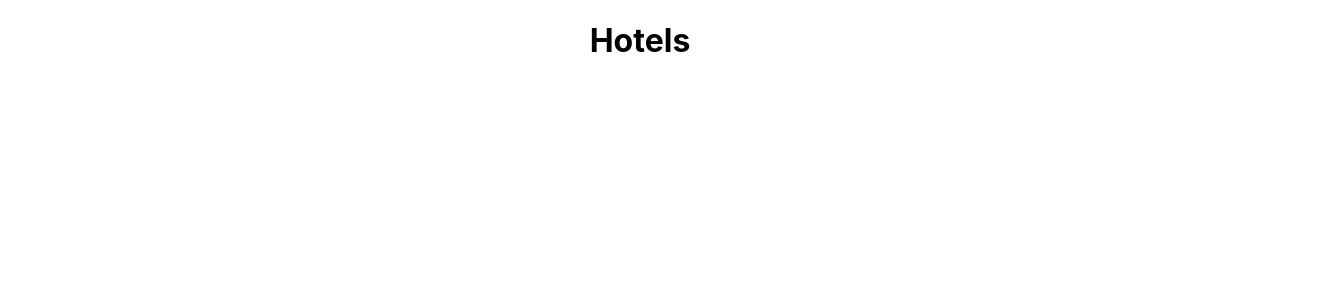
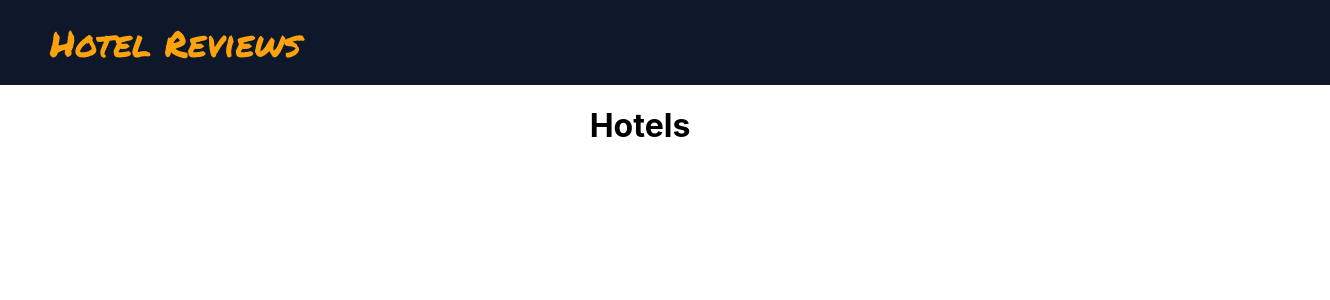
Before and after one commit to SantiAlmancy/Analizador-de-Sentimientos, a React (Create React App) app in the folder Web Page/frontend/hotel-reviews/: page / in a window 1280 px wide. Shown: the top 300 px of the page, 1330 px wide, since content can reach past the window. Built offline with nearby package versions, Linux system fonts and the light colour scheme.

Commit message:
hotelsPage - Creating the header component

```diff
--- a/Web Page/frontend/hotel-reviews/public/index.html
+++ b/Web Page/frontend/hotel-reviews/public/index.html
@@ -15,6 +15,9 @@
       user's mobile device or desktop. See https://developers.google.com/web/fundamentals/web-app-manifest/
     -->
     <link rel="manifest" href="%PUBLIC_URL%/manifest.json" />
+    <link rel="preconnect" href="https://fonts.googleapis.com">
+    <link rel="preconnect" href="https://fonts.gstatic.com" crossorigin>
+    <link href="https://fonts.googleapis.com/css2?family=Permanent+Marker&display=swap" rel="stylesheet">
     <!--
       Notice the use of %PUBLIC_URL% in the tags above.
       It will be replaced with the URL of the `public` folder during the build.
--- /dev/null
+++ b/Web Page/frontend/hotel-reviews/src/components/Header.css
@@ -0,0 +1,16 @@
+.rectangle {
+    width: 100%;
+    height: 85px;
+    background-color: #0e182a;
+    display: flex;
+    align-items: center;
+    padding-left: 50px;
+}
+
+.yellow-text {
+    color: #fba20e;
+    font-size: 36px;
+    font-family: "Permanent Marker", cursive;
+    font-weight: 400;
+    font-style: normal;
+}
--- /dev/null
+++ b/Web Page/frontend/hotel-reviews/src/components/Header.js
@@ -0,0 +1,12 @@
+import React from 'react';
+import './Header.css';
+
+const Header = () => {
+    return (
+        <div className="rectangle">
+            <span className="yellow-text">Hotel Reviews</span>
+        </div>
+    );
+}
+
+export default Header;
--- a/Web Page/frontend/hotel-reviews/src/pages/Hotels.js
+++ b/Web Page/frontend/hotel-reviews/src/pages/Hotels.js
@@ -1,5 +1,13 @@
+import React from 'react';
+import Header from '../components/Header';
+
 const Hotels = () => {
-    return <h1>Hotels</h1>
+    return (
+        <div>
+            <Header/>
+            <h1>Hotels</h1>
+        </div>
+    );
 }
 
 export default Hotels;
```
